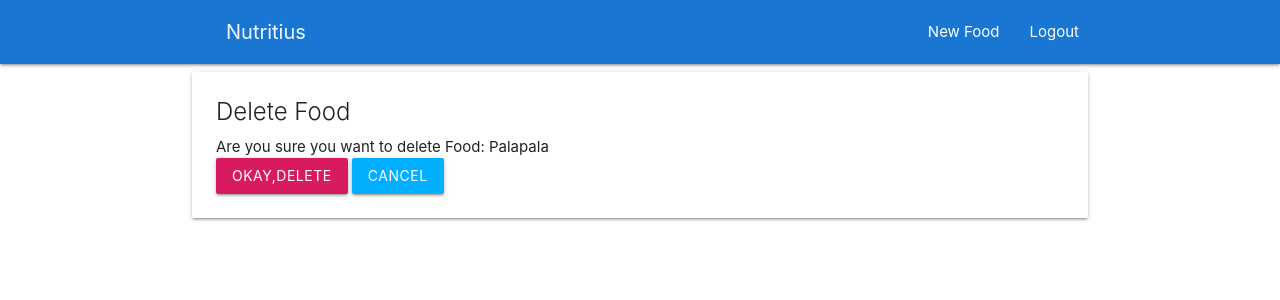
After one commit to CryceTruly/Nutritus-Admin, a Django app: page /nutrients/15/delete/ in a window 1280 px wide. The commit adds this page. Shown: the top 300 px of the page. Run offline with Django 3.2, Linux system fonts and the light colour scheme; a user stored in the database is signed in; data comes from the database, SQL or seed files in the repository; both versions use the stored data as it was after the commit.

Commit message:
Added remove nutrient functionality

```diff
--- /dev/null
+++ b/foods/templates/foods/nutrients_confirm_delete.html
@@ -0,0 +1,21 @@
+{% extends 'users/base.html' %}
+{% block body%}
+
+<div class="container">
+
+
+    <div class="card">
+
+        <div class="card-content">
+            <span class="card-title">Delete Food </span>
+            <p>Are you sure you want to delete Food: {{object.name}}</p>
+            <form method="post">
+                {% csrf_token %}
+                <input type="submit" class="btn pink darken-1" value="Okay,Delete">
+                <a class="btn  light-blue accent-3" href="{% url 'detail' object.id %}">Cancel</a>
+            </form>
+
+        </div>
+    </div>
+
+    {% endblock%}
--- a/foods/templates/foods/nutrients_detail.html
+++ b/foods/templates/foods/nutrients_detail.html
@@ -2,7 +2,9 @@
 {% block body %}
 <div class="container">
 
-    <h3>Food Details</h3>
+    <span style="font-size:26px;padding: 20px;">Food Details</span>
+    <a href="{% url 'del-food' object.id %}"> <i class="material-icons right-align">delete</i></a>
+
     <hr>
     <div class="row">
         <div class="col s12 m6">
--- a/foods/urls.py
+++ b/foods/urls.py
@@ -1,14 +1,16 @@
 from django.urls import reverse
 from rest_framework.urlpatterns import format_suffix_patterns
 from django.urls import path, include
-from .views import index, NutrientsList, NutrientsDetail, create
-from .views import FoodCreate, FoodDetail, FoodListView
+from .views import NutrientsList, NutrientsDetail, create
+from .views import FoodCreate, FoodDetail, FoodListView, FoodDelete
 
 urlpatterns = [
     path('', FoodListView.as_view(), name='home'),
     path('fcreate', FoodCreate.as_view(), name='fcreate'),
     path('api/nutrients/', NutrientsList.as_view()),
     path("nutrients/<int:pk>/", FoodDetail.as_view(), name="detail"),
+
+    path("nutrients/<int:pk>/delete/", FoodDelete.as_view(), name="del-food"),
     path("api/nutrients/<int:pk>/",
          NutrientsDetail.as_view(), name="nutrient_detail")
 ]
--- a/foods/views.py
+++ b/foods/views.py
@@ -21,6 +21,11 @@ class FoodListView(LoginRequiredMixin, ListView):
 
 class FoodDetail(LoginRequiredMixin, DetailView):
     model = Nutrients
+
+
+class FoodDelete(LoginRequiredMixin, DeleteView):
+    model = Nutrients
+    success_url = '/'
 
 
 def create(request):
```
Also changed, not shown: foods/tests.py (+6 -3 lines), db.sqlite3.
